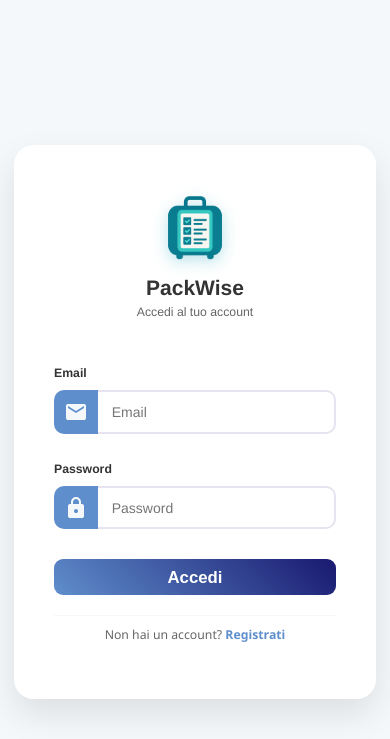
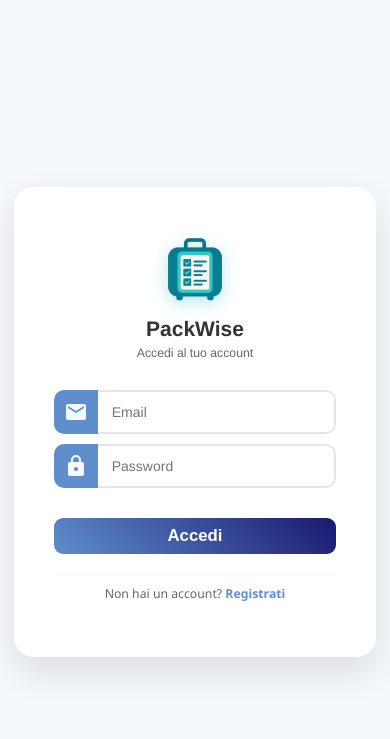
Before and after one commit to annalisaverrando/PackWise, a PHP site: page /login.html in a window 390 px wide. Shown: the top 739 px of the page. Run offline with PHP 8.4, Linux system fonts and the light colour scheme.

```diff
--- a/css/formStyle.css
+++ b/css/formStyle.css
@@ -68,7 +68,7 @@ body {
   line-height: 1.5;
   background: linear-gradient(45deg, #5f8ecc, #191970);
 }
-.form-btn:hover{
+.form-btn:hover {
   background: var(--hover-color);
 }
 
@@ -125,15 +125,6 @@ form div:has(input:focus) > label {
   background-color: var(--hover-color);
 }
 
-.field-name {
-  display: block;
-  font-weight: 600;
-  color: #333;
-  font-size: 0.875rem;
-  text-align: left;
-  margin-top: 1.25rem;
-}
-
 .user-action {
   margin-top: 20px;
   font-size: 0.875rem;
--- a/login.html
+++ b/login.html
@@ -17,7 +17,6 @@
         </div>
         <!-- <h1 class="page-title">Login</h1> -->
         <form name="form_login" action="login.php" method="POST">
-          <div class="field-name">Email</div>
           <div>
             <label for="inputEmailLogin">
               <svg
@@ -40,7 +39,6 @@
               required
             />
           </div>
-          <div class="field-name">Password</div>
           <div>
             <label for="inputPasswordLogin">
               <svg
```
Also changed, not shown: css/dashboardStyle.css (+6 -3 lines).
